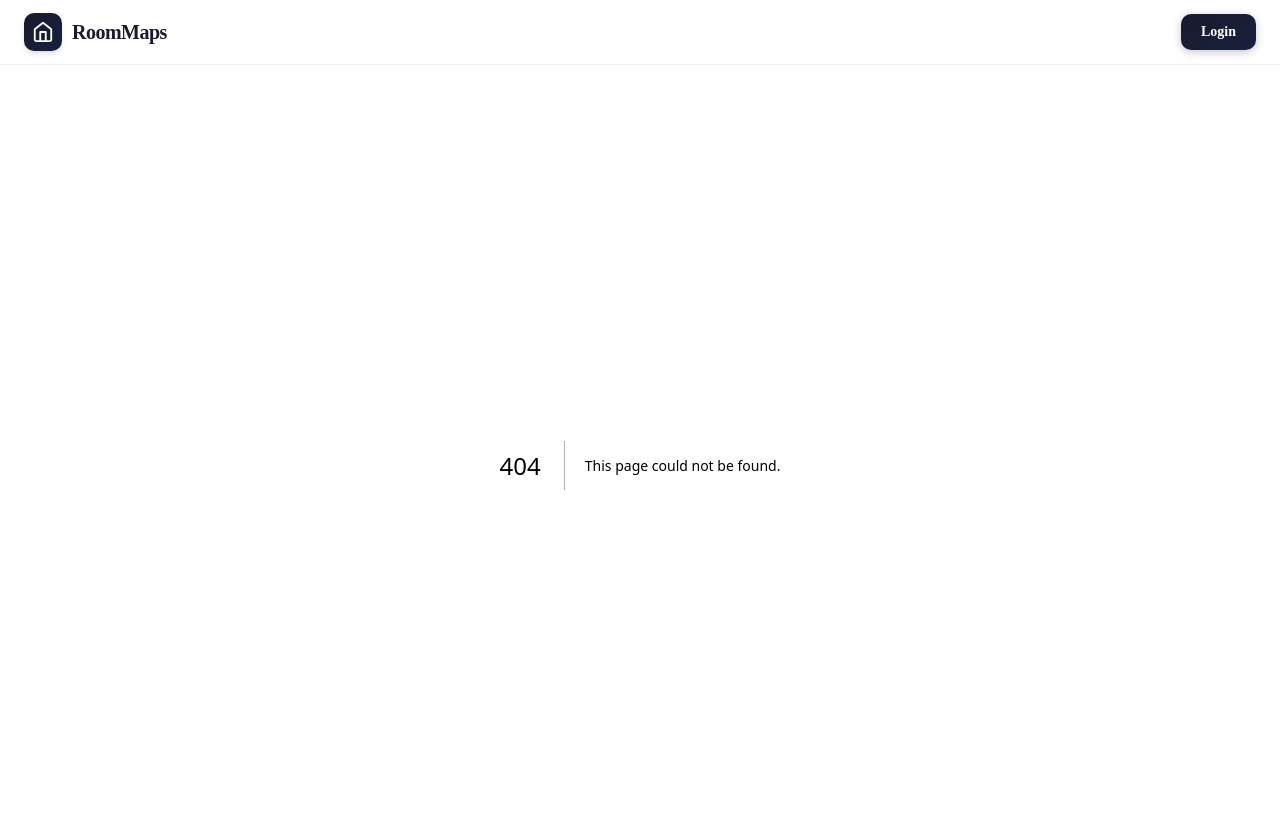
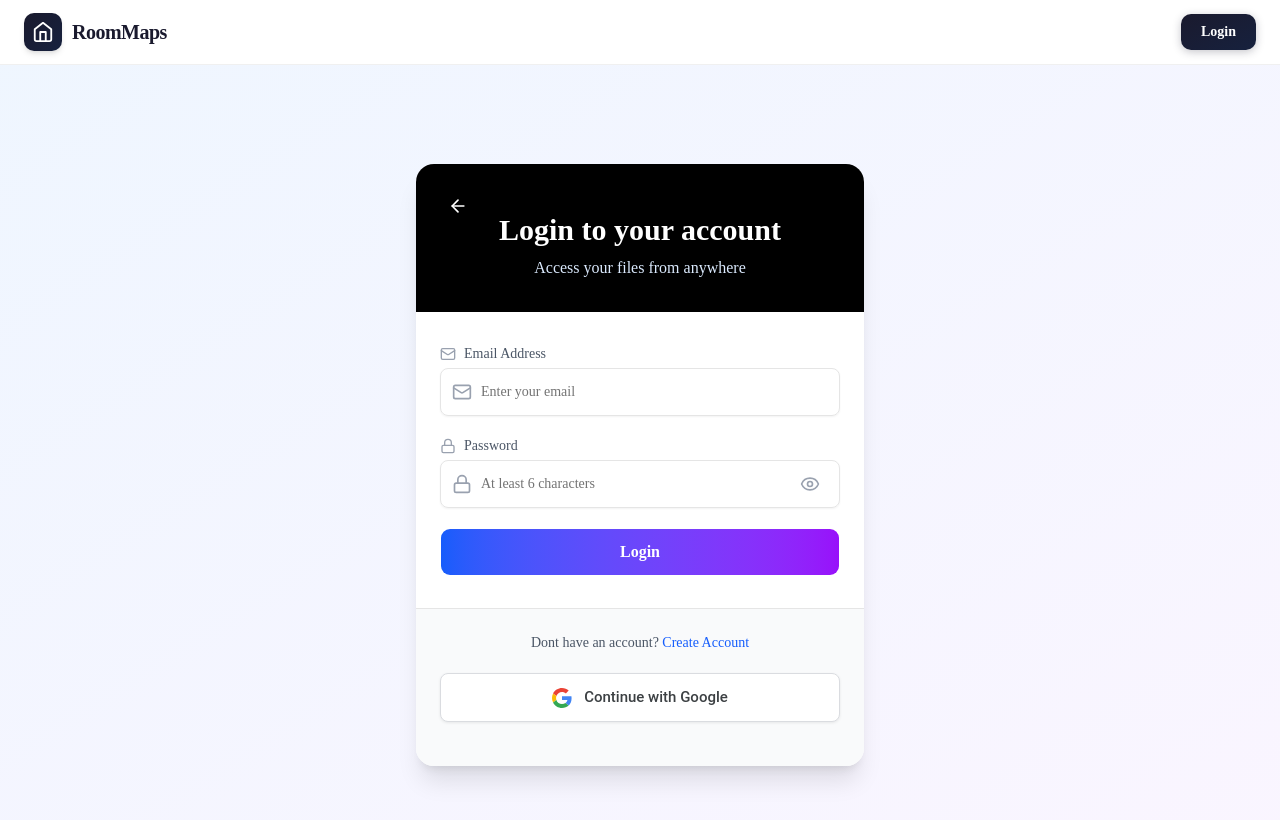
Before and after one commit to roommaps-devs/Admin-Room-Maps, a Next.js app: page /login in a window 1280 px wide. Before the commit this address had no page. Shown: the top 820 px of the page. Built offline with nearby package versions, Linux system fonts and the light colour scheme; no server answers.

Commit message:
feat: implement site-wide header component with Firebase integration and user authentication state management

```diff
--- a/src/app/(auth)/page.tsx
+++ b/src/app/(auth)/login/page.tsx
@@ -50,7 +50,7 @@ export default function Login() {
       dispatch(setUser(res.data?.user || res.data || userData));
       router.push("/dashboard");
     }else{
-      router.push("/");
+      router.push("/login");
     }
   }
 };
--- a/src/app/(auth)/register/page.tsx
+++ b/src/app/(auth)/register/page.tsx
@@ -41,7 +41,7 @@ export default function Register() {
       const res = await postRequest<ApiResponse>("/auth/register", data);
       ResponseMessage(res);
       if (res.success) {
-        router.push("/");
+        router.push("/login");
       }
     } catch (err) {
       catchResponseMessage(err);
@@ -142,7 +142,7 @@ export default function Register() {
           <p className="text-center text-gray-600 text-sm">
             Already have an account?{" "}
             <Link
-              href="/"
+              href="/login"
               className="text-blue-600 hover:text-blue-700 font-medium"
             >
               Log in here
--- /dev/null
+++ b/src/app/page.tsx
@@ -0,0 +1,5 @@
+import { redirect } from "next/navigation";
+
+export default function Page() {
+    redirect("/login");
+}
--- a/src/components/GoogleLogin.tsx
+++ b/src/components/GoogleLogin.tsx
@@ -117,7 +117,7 @@ export default function GoogleLogin() {
             dispatch(setUser(verifyRes.data?.user || verifyRes.data || data.data?.user));
             router.push("/dashboard");
           } else {
-            router.push("/");
+            router.push("/login");
           }
         }
       }
--- a/src/components/Header.tsx
+++ b/src/components/Header.tsx
@@ -15,9 +15,6 @@ export default function Header() {
   const [dropdownOpen, setDropdownOpen] = useState(false);
   const dropdownRef = useRef<HTMLDivElement>(null);
 
-  // Hide header on auth pages
-  const isAuthPage = pathname === "/" || pathname === "/register";
-
   // Close dropdown on outside click
   useEffect(() => {
     const handleClickOutside = (e: MouseEvent) => {
@@ -33,10 +30,8 @@ export default function Header() {
     deleteCookie("drive_access_token");
     dispatch(clearUser());
     setDropdownOpen(false);
-    router.push("/");
+    router.push("/login");
   };
-
-  if (isAuthPage) return null;
 
   // Get user initials for avatar fallback
   const getInitials = (name?: string, email?: string) => {
@@ -146,7 +141,7 @@ export default function Header() {
             </div>
           ) : (
             <Link
-              href="/"
+              href="/login"
               className="inline-flex items-center px-5 py-2 text-sm font-semibold text-white bg-gradient-to-br from-[#1a1a2e] to-[#16213e] rounded-lg no-underline transition-all duration-200 shadow-[0_2px_8px_rgba(26,26,46,0.25)] hover:-translate-y-0.5 hover:shadow-[0_4px_14px_rgba(26,26,46,0.35)]"
             >
               Login
```
